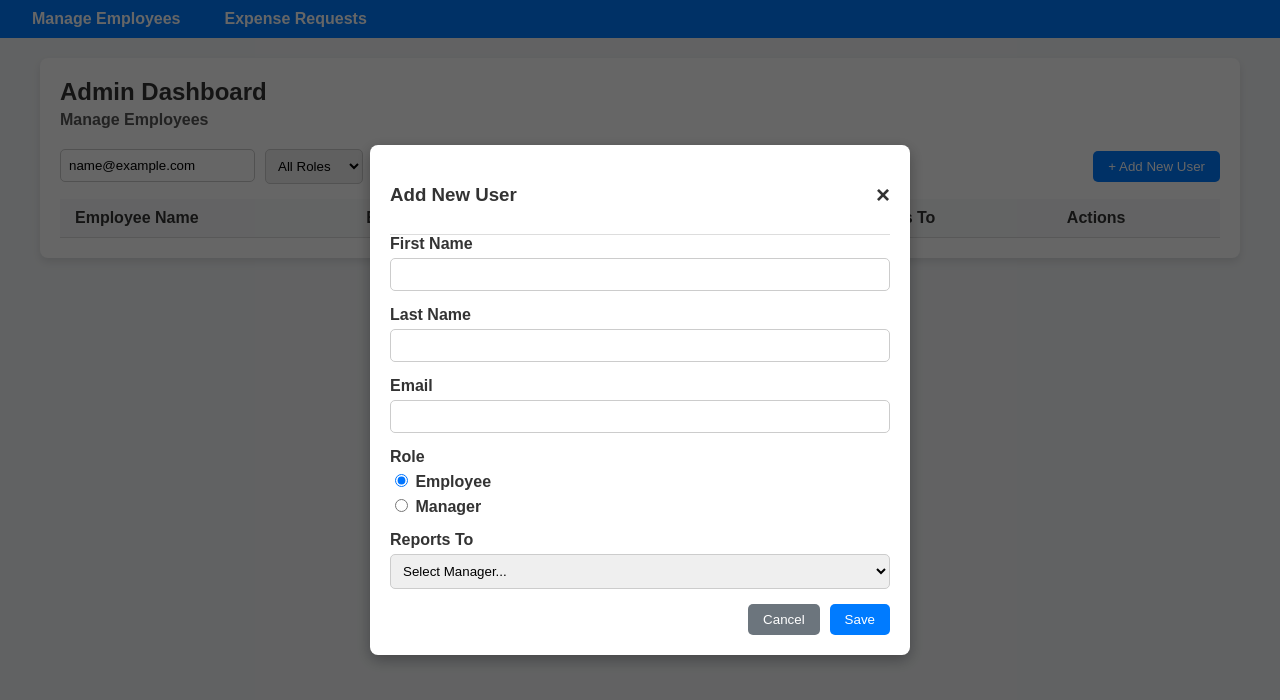
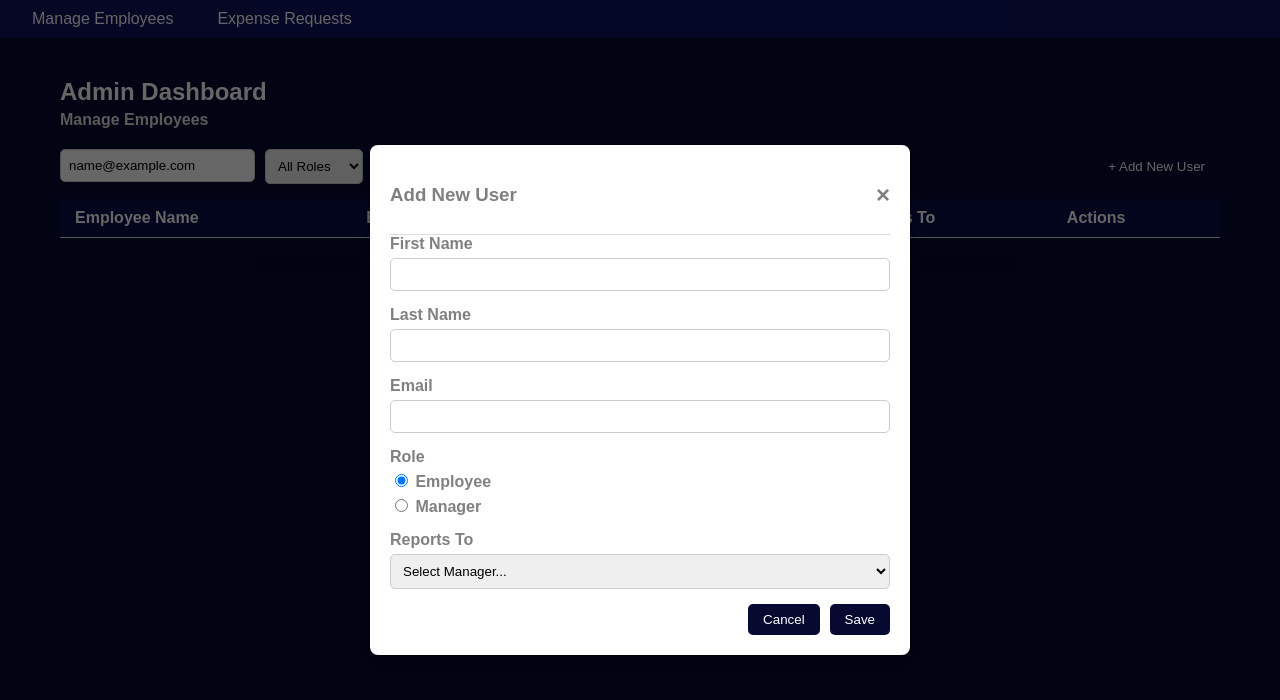
Before and after one commit to PrinceDetroja/Code-Blooded-Odoo-Hackathon, a website: page adminDashoard.html in a window 1280 px wide. Both pictures are taken after typing "name@example.com" into the empty fields and a click on the button "+ Add New User". Drawn offline with Linux system fonts and the light colour scheme.

Commit message:
admin dashboard css

```diff
--- a/aDashboard.css
+++ b/aDashboard.css
@@ -1,10 +1,10 @@
 /* --- Global Styles --- */
 body {
-    font-family: Arial, Helvetica, sans-serif;
+    font-family: sans-serif;
     margin: 0;
     padding: 0;
-    background-color: #f4f6f8;
-    color: #333;
+    background-color: #070a30;
+    color: grey;
 }
 
 .container {
@@ -15,7 +15,7 @@ body {
 
 /* --- Navbar --- */
 nav {
-    background-color: #007bff;
+    background-color: #0c125d;
     padding: 10px 20px;
 }
 
@@ -31,16 +31,15 @@ nav ul li {
 }
 
 nav ul li a {
-    color: #fff;
+    color: white;
     text-decoration: none;
-    font-weight: bold;
     padding: 8px 12px;
     border-radius: 5px;
     transition: background 0.2s;
 }
 
 nav ul li a:hover {
-    background-color: #0056b3;
+    background-color: #0b1055;
 }
 
 /* --- Sections --- */
@@ -54,7 +53,7 @@ nav ul li a:hover {
 
 /* --- Dashboard Container --- */
 .dashboard-container {
-    background-color: #fff;
+    background-color: #070a30;
     padding: 20px;
     border-radius: 8px;
     box-shadow: 0 4px 8px rgba(0,0,0,0.1);
@@ -64,12 +63,13 @@ nav ul li a:hover {
 header h1 {
     margin: 0;
     font-size: 24px;
+    color:white;
 }
 
 header h2 {
     margin: 5px 0 20px 0;
     font-size: 16px;
-    color: #555;
+    color: #e4e0e0;
 }
 
 /* --- Action Bar --- */
@@ -99,23 +99,23 @@ header h2 {
     border: none;
     border-radius: 5px;
     cursor: pointer;
-    color: #fff;
+    color:white;
 }
 
 .btn-primary {
-    background-color: #007bff;
+    background-color: #070a30;
 }
 
 .btn-primary:hover {
-    background-color: #0056b3;
+    background-color: #070a30;
 }
 
 .btn-secondary {
-    background-color: #6c757d;
+    background-color: #070a30;
 }
 
 .btn-secondary:hover {
-    background-color: #5a6268;
+    background-color: #070a30;
 }
 
 /* --- Tables --- */
@@ -135,17 +135,18 @@ th, td {
 }
 
 thead th {
-    background-color: #f8f9fa;
+    background-color: #080d4a;
+    color:white;
 }
 
 tbody tr:hover {
-    background-color: #f1f1f1;
+    background-color: #070a30;
 }
 
 /* --- Buttons in table --- */
 .approve-btn {
-    background-color: #28a745;
-    color: #fff;
+    background-color: #070a30;
+    color: grey;
     border: none;
     padding: 5px 10px;
     border-radius: 5px;
@@ -154,13 +155,13 @@ tbody tr:hover {
 }
 
 .approve-btn:disabled {
-    background-color: #a5d6a7;
+    background-color: #070a30;
     cursor: not-allowed;
 }
 
 .reject-btn {
     background-color: #dc3545;
-    color: #fff;
+    color: grey;
     border: none;
     padding: 5px 10px;
     border-radius: 5px;
```
